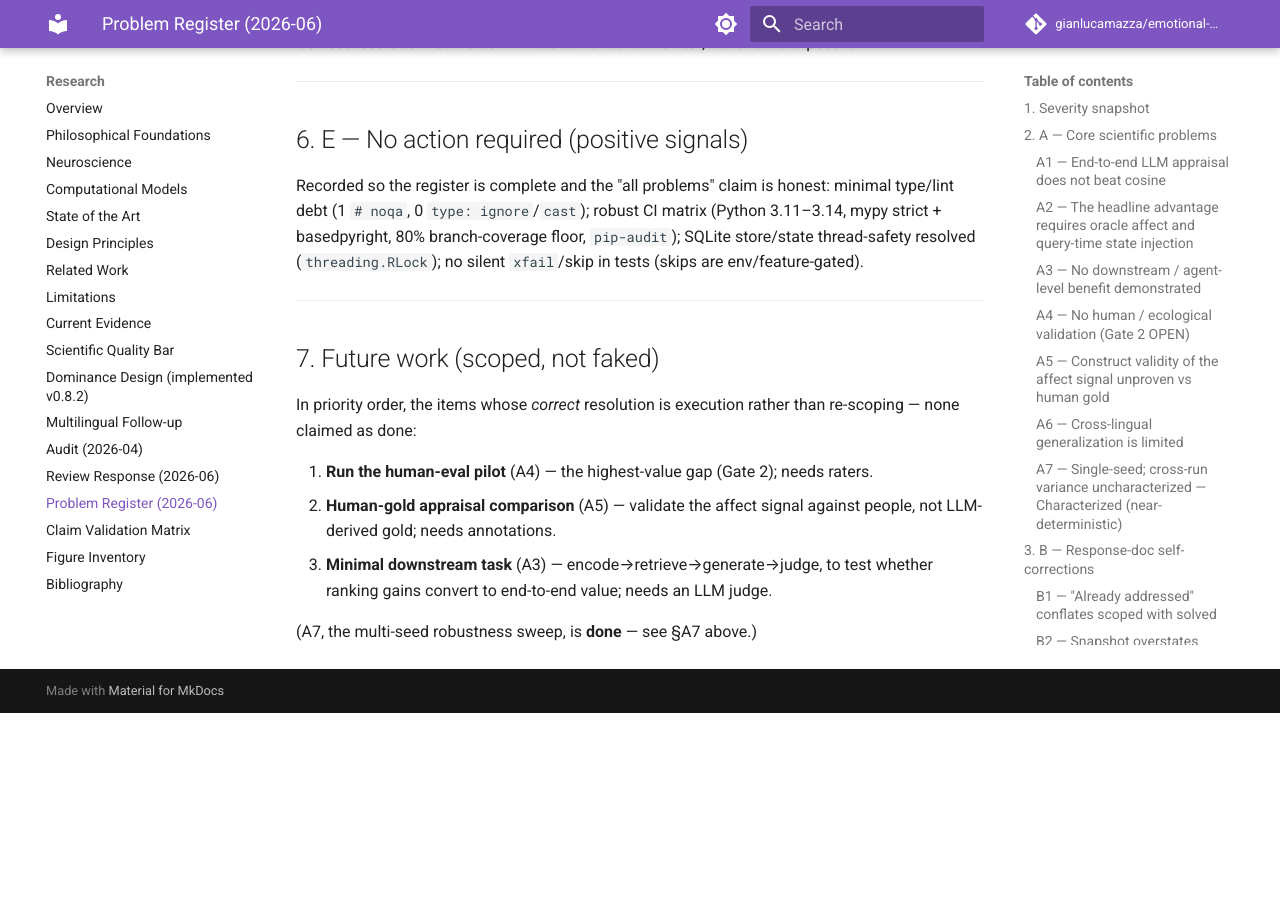
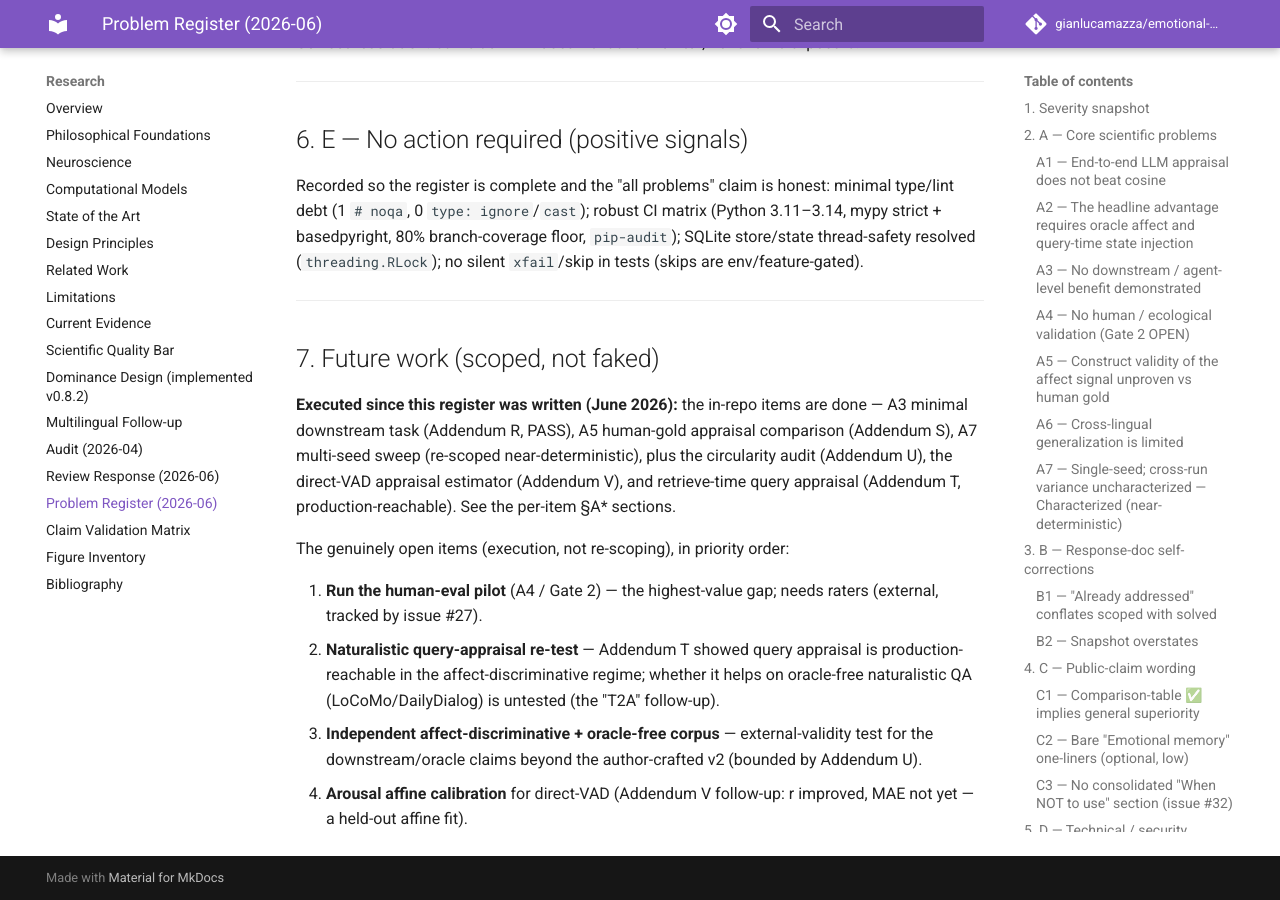
Before and after one commit to gianlucamazza/emotional-memory, an MkDocs documentation site: the page built from docs/research/problem_register_2026-06.md, in a window 1280 px wide and 900 px high, scrolled down 7766 px. Built offline with MkDocs 1.6.1 and Material for MkDocs 9.7.7, drawn with Linux system fonts in a browser that asks for light colours; comment, search, counter and statistics services are not loaded; before the commit the page ends 8479 px from its top, so only the background shows below that.

Commit message:
docs(research): update problem_register §7 future-work (R/S/T/U/V executed)
Pre-release consistency fix: §7 still listed A3 (downstream) and A5 (human-gold) as
future work with "none claimed as done", contradicting §A3/§A5 (Addenda R/S executed).
Re-scope §7 to the genuinely open items: A4/Gate 2 (#27), naturalistic query-appraisal
re-test (T2A), independent corpus, arousal affine calibration.

Co-Authored-By: Claude Opus 4.8 (1M context) <noreply@anthropic.com>

```diff
--- a/docs/research/problem_register_2026-06.md
+++ b/docs/research/problem_register_2026-06.md
@@ -309,13 +309,20 @@ silent `xfail`/skip in tests (skips are env/feature-gated).
 
 ## 7. Future work (scoped, not faked)
 
-In priority order, the items whose _correct_ resolution is execution rather than
-re-scoping — none claimed as done:
+**Executed since this register was written (June 2026):** the in-repo items are done —
+A3 minimal downstream task (Addendum R, PASS), A5 human-gold appraisal comparison
+(Addendum S), A7 multi-seed sweep (re-scoped near-deterministic), plus the circularity
+audit (Addendum U), the direct-VAD appraisal estimator (Addendum V), and retrieve-time
+query appraisal (Addendum T, production-reachable). See the per-item §A\* sections.
 
-1. **Run the human-eval pilot** (A4) — the highest-value gap (Gate 2); needs raters.
-2. **Human-gold appraisal comparison** (A5) — validate the affect signal against
-   people, not LLM-derived gold; needs annotations.
-3. **Minimal downstream task** (A3) — encode→retrieve→generate→judge, to test
-   whether ranking gains convert to end-to-end value; needs an LLM judge.
+The genuinely open items (execution, not re-scoping), in priority order:
 
-(A7, the multi-seed robustness sweep, is **done** — see §A7 above.)
+1. **Run the human-eval pilot** (A4 / Gate 2) — the highest-value gap; needs raters
+   (external, tracked by issue #27).
+2. **Naturalistic query-appraisal re-test** — Addendum T showed query appraisal is
+   production-reachable in the affect-discriminative regime; whether it helps on
+   oracle-free naturalistic QA (LoCoMo/DailyDialog) is untested (the "T2A" follow-up).
+3. **Independent affect-discriminative + oracle-free corpus** — external-validity test
+   for the downstream/oracle claims beyond the author-crafted v2 (bounded by Addendum U).
+4. **Arousal affine calibration** for direct-VAD (Addendum V follow-up: r improved, MAE
+   not yet — a held-out affine fit).
```
